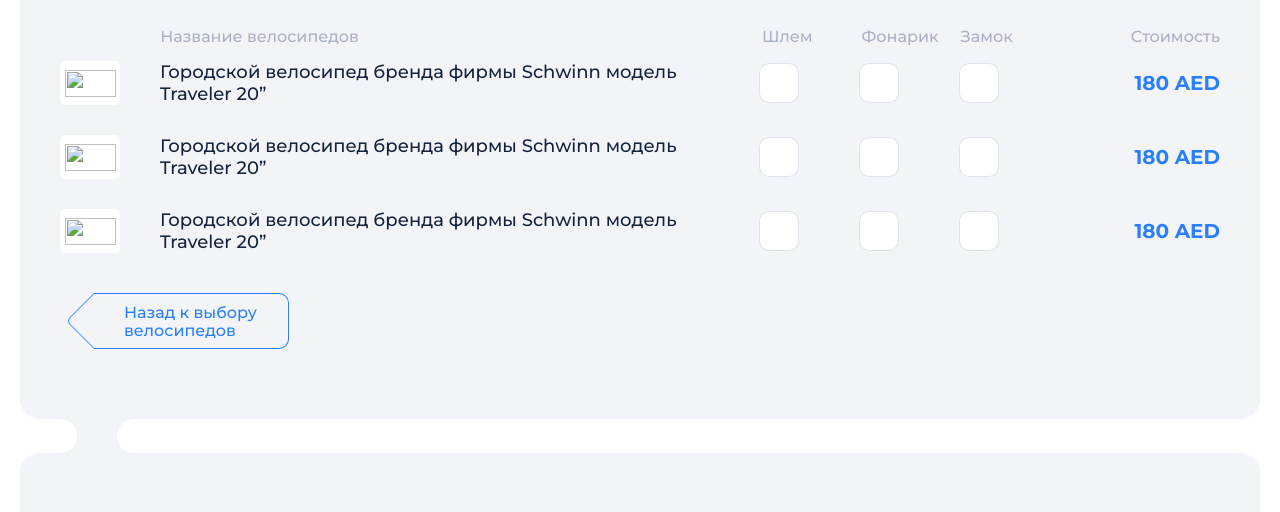
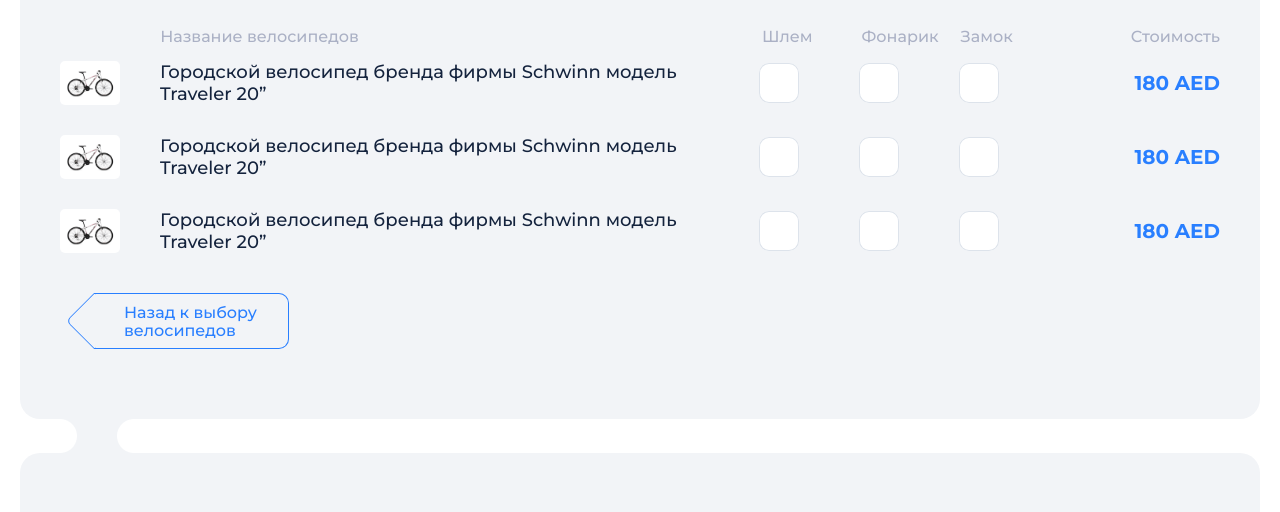
Before and after one commit to apkoha/maketBikePark, a plain HTML site: page rent.html in a window 1280 px wide. Shown: the part 261-773 px from the top of the page. Drawn offline with Linux system fonts and the light colour scheme; the site is published under a folder, as on GitHub Pages, so addresses that start at the root find nothing.

Commit message:
Add files via upload

```diff
--- a/rent.html
+++ b/rent.html
@@ -62,7 +62,7 @@
         <ul class="rent-area__order">
           <li class="rent-order__item">
             <div class="rent-image__container">
-              <img class="rent-order__image" src="/img/type-of-bicycles.png" alt="" width="51" height="27">
+              <img class="rent-order__image" src="img/type-of-bicycles.png" alt="" width="51" height="27">
             </div>
             <p class="rent-order__text">
               Городской велосипед бренда фирмы Schwinn модель Traveler 20”
@@ -74,7 +74,7 @@
           </li>
           <li class="rent-order__item">
             <div class="rent-image__container">
-              <img class="rent-order__image" src="/img/type-of-bicycles.png" alt="" width="51" height="27">
+              <img class="rent-order__image" src="img/type-of-bicycles.png" alt="" width="51" height="27">
             </div>
             <p class="rent-order__text">
               Городской велосипед бренда фирмы Schwinn модель Traveler 20”
@@ -88,7 +88,7 @@
           </li>
           <li class="rent-order__item">
             <div class="rent-image__container">
-              <img class="rent-order__image" src="/img/type-of-bicycles.png" alt="" width="51" height="27">
+              <img class="rent-order__image" src="img/type-of-bicycles.png" alt="" width="51" height="27">
             </div>
             <p class="rent-order__text">
               Городской велосипед бренда фирмы Schwinn модель Traveler 20”
```
